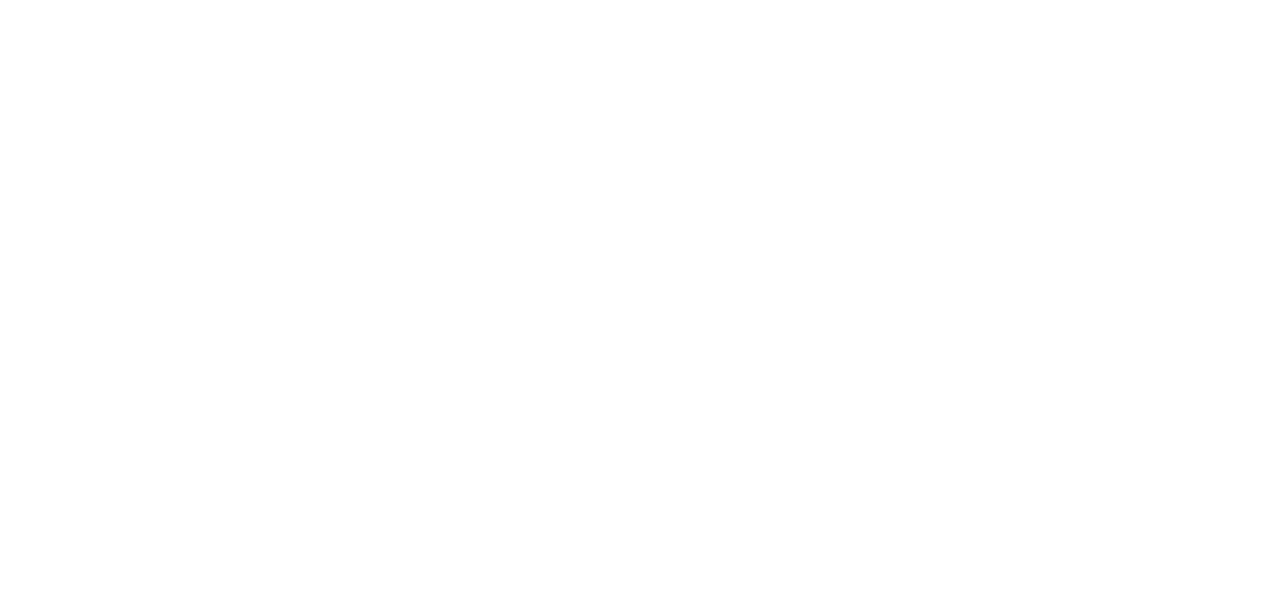
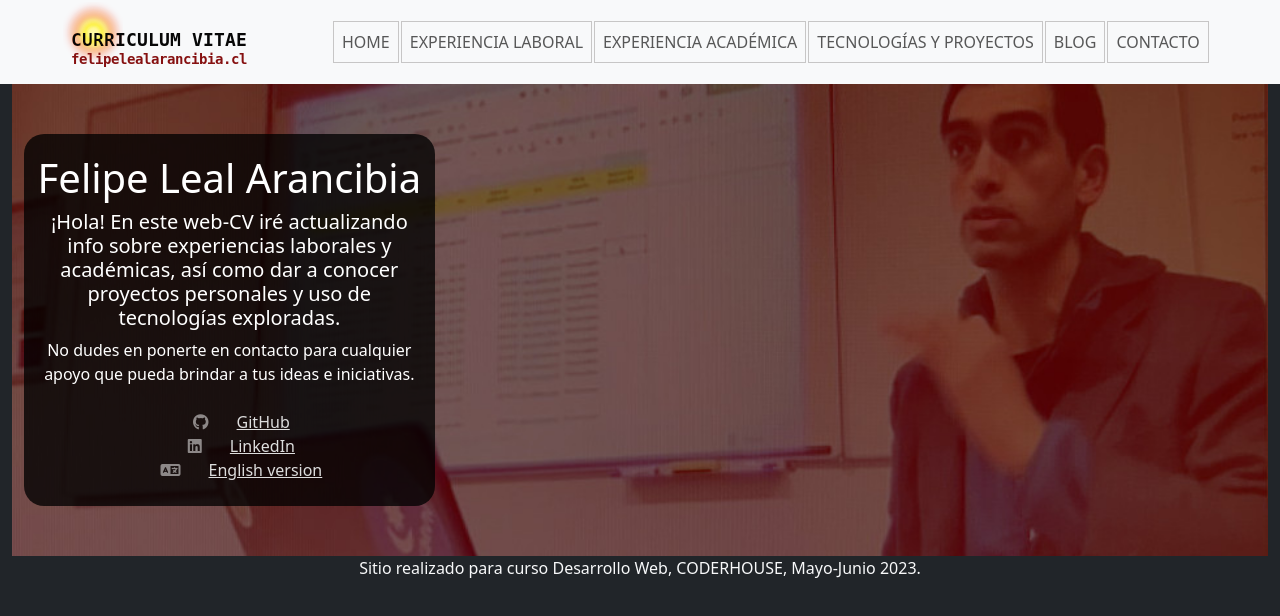
Before and after one commit to santoleal/curriculum_vitae, a plain HTML site: page index.html in a window 1280 px wide. Drawn offline with Linux system fonts and the light colour scheme.

Commit message:
Avance del proyecto web-CV, con el index y estructura semántica más completa

```diff
--- a/index.html
+++ b/index.html
@@ -1,18 +1,74 @@
 <!DOCTYPE html>
-<html lang="en">
+<html lang="es">
 <head>
     <meta charset="UTF-8">
     <meta http-equiv="X-UA-Compatible" content="IE=edge">
     <meta name="viewport" content="width=device-width, initial-scale=1.0">
-    <title>Document</title>
+    <meta name="description" content="Este es uno de los primeros proyectos desde cero, realizado para el curso Desarrollo Web de Coderhouse.">
+    <title>Curriculum Vitae - Felipe Leal Arancibia</title>
+    <link rel="stylesheet" type="text/css" href="./style.css">
+    <!-- SE AGREGA LINK INTERNO A FRAMEWORK BOOTSTRAP-->
+    <link rel="stylesheet" type="text/css" href="./assets/css/bootstrap.min.css">
+    <link rel="stylesheet" href="https://cdnjs.cloudflare.com/ajax/libs/font-awesome/6.4.0/css/all.min.css" />
 </head>
-<body>
-    <header></header>
-    <main>
+
+<body class="container-fluid text-bg-dark">
+    <header class="row text-bg-light">
+            <div class="col-12 col-lg-3 centrado">
+                <a href="./index.html" class="navbar-brand"><img src="./assets/img/logo_cv.png" alt="Logo"></a>
+            </div>
+            <nav class="navbar navbar-expand-lg col-12 col-lg-9" data-bs-theme="light">
+                <div class="container-fluid justify-content-right">
+                    <button class="navbar-toggler centrado" type="button" data-bs-toggle="collapse" data-bs-target="#navbarTogglerDemo01" aria-controls="navbarTogglerDemo01" aria-expanded="false" aria-label="Toggle navigation">
+                        <span class="navbar-toggler-icon centrado"></span>
+                    </button>
+                    <div class="collapse navbar-collapse centrado" id="navbarTogglerDemo01">
+                        <ul class="navbar-nav">
+                            <li class="nav-item navegacion"><a href="./index.html" class="nav-link">Home</a></li>
+                            <li class="nav-item navegacion"><a href="#" class="nav-link">Experiencia Laboral</a></li>
+                            <li class="nav-item navegacion"><a href="#" class="nav-link">Experiencia Académica</a></li>
+                            <li class="nav-item navegacion"><a href="#" class="nav-link">Tecnologías y Proyectos</a></li>
+                            <li class="nav-item navegacion"><a href="#" class="nav-link">Blog</a></li>
+                            <li class="nav-item navegacion"><a href="#" class="nav-link">Contacto</a></li>
+                        </ul>
+                    </div>
+                </div>
+            </nav>
+    </header>
+
+    <main class="row container-fluid centrado contenedor-principal fondo">
+        <aside class="col-12 col-lg-4 text-center fondillo">
+            <h1>Felipe Leal Arancibia</h1>
+            <h5>¡Hola! En este web-CV iré actualizando info sobre experiencias laborales y académicas, así como dar a conocer proyectos personales y uso de tecnologías exploradas.</h5>
+            <p>No dudes en ponerte en contacto para cualquier apoyo que pueda brindar a tus ideas e iniciativas.</p>
+            <ul class="list-unstyled text-white-50 ml-5 py-2 text-left">
+                <li class="list-item">
+                    <i class="fa-brands fa-github mx-4"></i>
+                    <a href="https://github.com/santoleal" target="_blank">GitHub</a>
+                </li>
+                <li class="list-item">
+                    <i class="fa-brands fa-linkedin mx-4"></i>
+                    <a href="https://cl.linkedin.com/in/felipeleal" target="_blank">LinkedIn</a>
+                </li>
+                <li class="list-item">
+                    <i class="fa-solid fa-language mx-4"></i>
+                    <a href="#" target="_blank">English version</a>
+                </li>
+            </ul>
+
+
+        </aside>
+        <section class="col-12 col-lg-8">
+            <!--<img src="./assets/img/f_leal_francia...jpeg" class="img-fluid" alt="...">-->
+        </section>
 
     </main>
 
-    <footer></footer>
+    <footer class="row text-light text-center bg-dark">
+        <!--<audio src="">Aquí va un audio insertado</audio>-->
+        <p>Sitio realizado para curso Desarrollo Web, CODERHOUSE, Mayo-Junio 2023.</p>
+    </footer>
+    <script src="./assets/js/bootstrap.min.js"></script>
+</body>
 
-</body>
 </html>
--- /dev/null
+++ b/style.css
@@ -0,0 +1,45 @@
+.centrado {
+    margin: auto !important;
+    text-align: center;
+}
+
+
+.navegacion {
+    border: rgb(199, 198, 198) 1px solid;
+    margin: 0 1px;
+    text-transform: uppercase;
+}
+
+.navegacion a:hover {
+    background-color: rgb(131, 12, 12);
+    color: white;
+}
+
+.navegacion a:active {
+    background-color: aquamarine;
+}
+.contenedor-principal {
+    margin: 0 auto;
+    padding: 50px 5px;
+}
+
+.fondo {
+    background-image: url(./assets/img/f_leal_francia2.jpeg);
+    background-repeat: no-repeat;
+    background-position: center;
+    background-size: cover;
+}
+
+.fondillo {
+    background-color: #000000c5;
+    border-radius: 20px;
+    padding-top: 20px;
+}
+
+.fondillo a {
+    color: rgb(221, 221, 221);
+}
+
+.fondillo a:hover {
+    color: aquamarine;
+}
```
Also changed, not shown: assets/css/bootstrap.min.css (added), assets/img/f_leal_francia.jpeg (added), assets/img/f_leal_francia2.jpeg (added), assets/img/logo.png (added), assets/img/logo_cv.png (added), assets/js/bootstrap.min.js (added), 3 other files.
